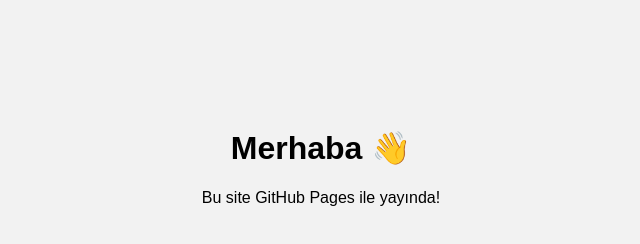
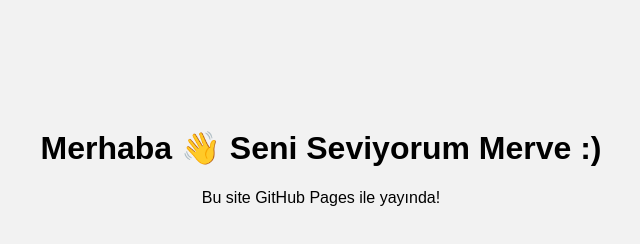
Before and after one commit to fatihs61/fatih.githup.io, a plain HTML site: page index.html in a window 1280 px wide. Shown: the whole page, without its empty margins (319-959 px from the left). Drawn offline with Linux system fonts and the light colour scheme.

Commit message:
Update index.html

```diff
--- a/index.html
+++ b/index.html
@@ -14,7 +14,9 @@
 </head>
 <body>
 
-    <h1>Merhaba 👋</h1>
+    <h1>Merhaba 👋
+Seni Seviyorum Merve :)
+    </h1>
     <p>Bu site GitHub Pages ile yayında!</p>
 
 </body>
```
